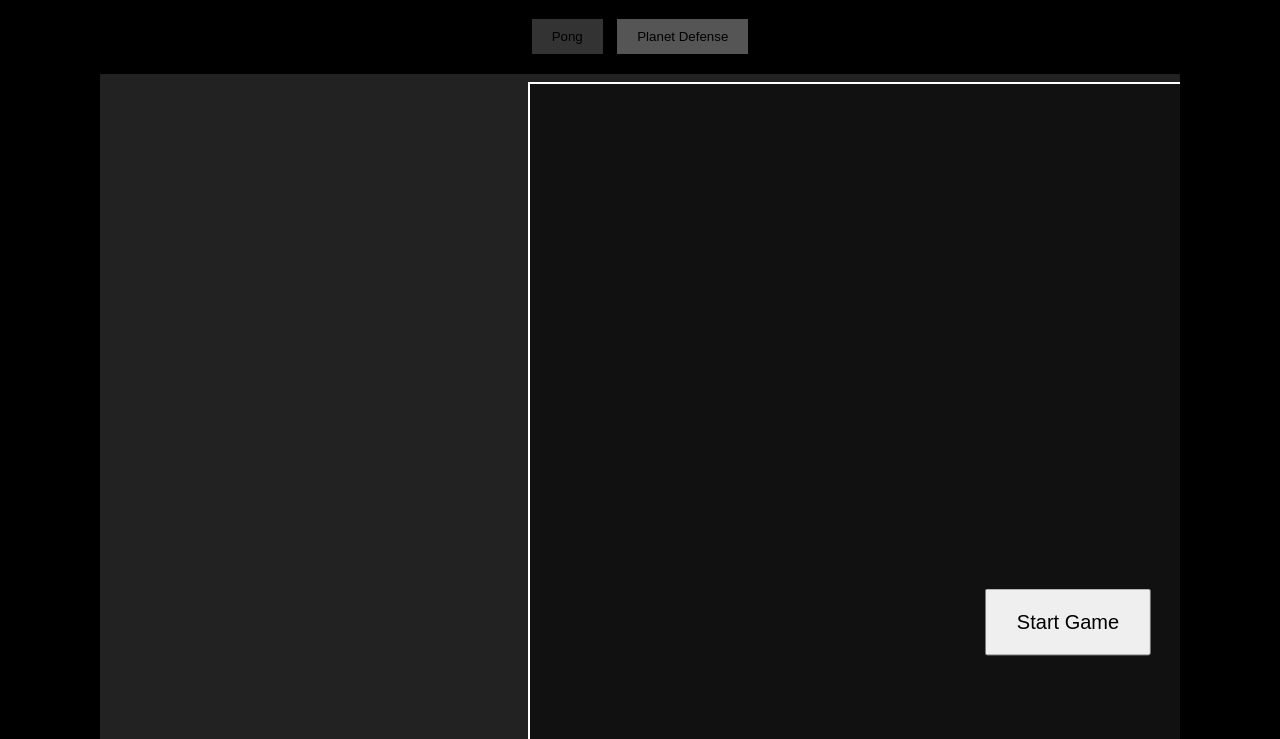
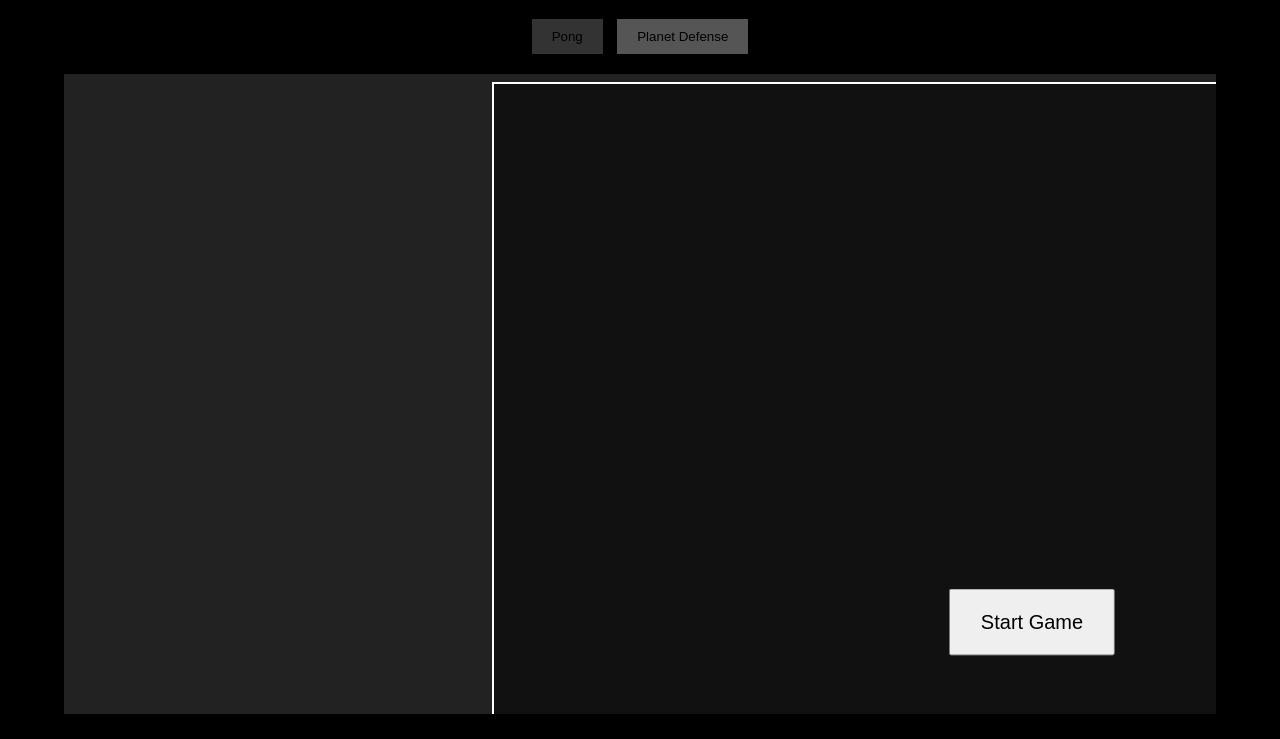
Before and after one commit to BaronVonDev/webgames, a plain HTML site: page index.html in a window 1280 px wide. Both pictures are taken after a click on the button "Planet Defense". Shown: the part 61-800 px from the top of the page. Drawn offline with Linux system fonts and the light colour scheme.

Commit message:
Update index.html

```diff
--- a/index.html
+++ b/index.html
@@ -10,6 +10,8 @@
       background-color: black;
       color: white;
       font-family: Arial, sans-serif;
+      margin: 0;
+      padding: 0;
     }
     .tab {
       display: inline-block;
@@ -39,6 +41,8 @@
       border: none;
       margin: auto;
       display: block;
+      width: 90vw;
+      height: 80vh;
     }
   </style>
 </head>
@@ -51,10 +55,10 @@
 
   <div id="gameContainer">
     <div id="pong" class="tab-content active">
-      <iframe src="pong.html" width="1000" height="600"></iframe>
+      <iframe src="pong.html"></iframe>
     </div>
     <div id="planetdefense" class="tab-content">
-      <iframe src="planetdefense.html" width="1080" height="1080"></iframe>
+      <iframe src="planetdefense.html"></iframe>
     </div>
   </div>
 
```
